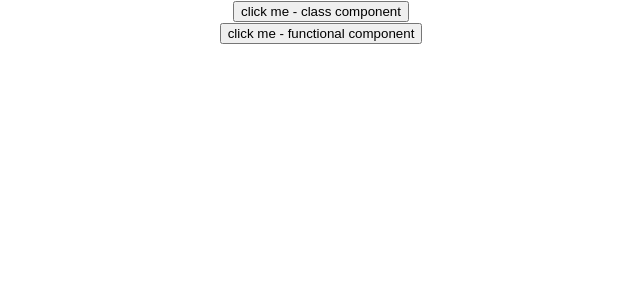
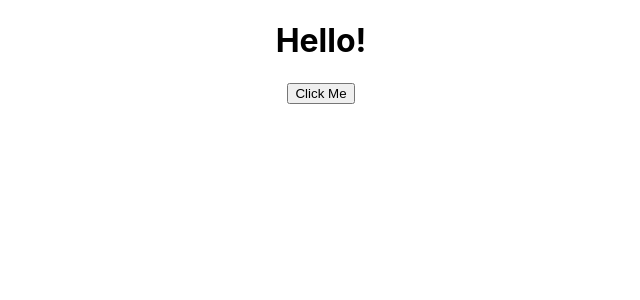
Before and after one commit to GrzegorzStary/react, a React (Create React App) app in the folder react/my-app/: page / in a window 1280 px wide. Shown: the top 300 px of the page, without its empty margins (319-959 px from the left). Built offline with nearby package versions, Linux system fonts and the light colour scheme.

Commit message:
Event Binding 4 ways, arrow

```diff
--- a/react/my-app/src/App.js
+++ b/react/my-app/src/App.js
@@ -2,12 +2,12 @@
 import './App.css';
 import EventsClass from './components/EventsClass';
 import EventsFunctional from './components/EventsFunctional';
+import EventBinding from './components/EventBinding';
 
 function App() {
   return (
     <div className="App">
-      <EventsClass />
-      <EventsFunctional />
+      <EventBinding />
     </div>
   );
 }
--- /dev/null
+++ b/react/my-app/src/components/EventBinding.js
@@ -0,0 +1,33 @@
+import React, { Component } from "react";
+
+class EventBinding extends React.Component {
+
+    constructor(props) {
+        super(props);
+        this.state = {
+            introduction: "Hello!",
+            buttonText: "Click Me",
+        };
+    }
+    handleClick() {
+        this.setState({
+            introduction: "Goodbye!",
+        });
+        console.log(this);
+    }
+    render() {
+        return (
+            <div>
+                <h1>
+                    {this.state.introduction} {this.props.greeting}
+                </h1>
+                <button onClick={() => this.handleClick()}>
+                    {this.state.buttonText}
+                </button>
+            </div>
+        );
+    }
+}
+
+
+export default EventBinding;
```
Also changed, not shown: react/my-app/src/components/EventsClass.js (line endings or trailing spaces), 1 other file (tests, documents, lock files or other folders).
